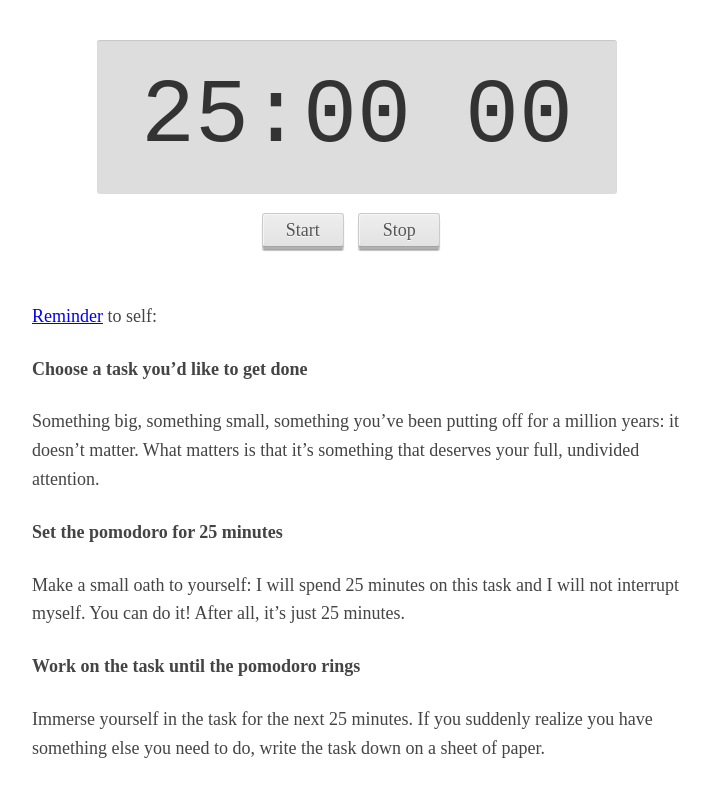
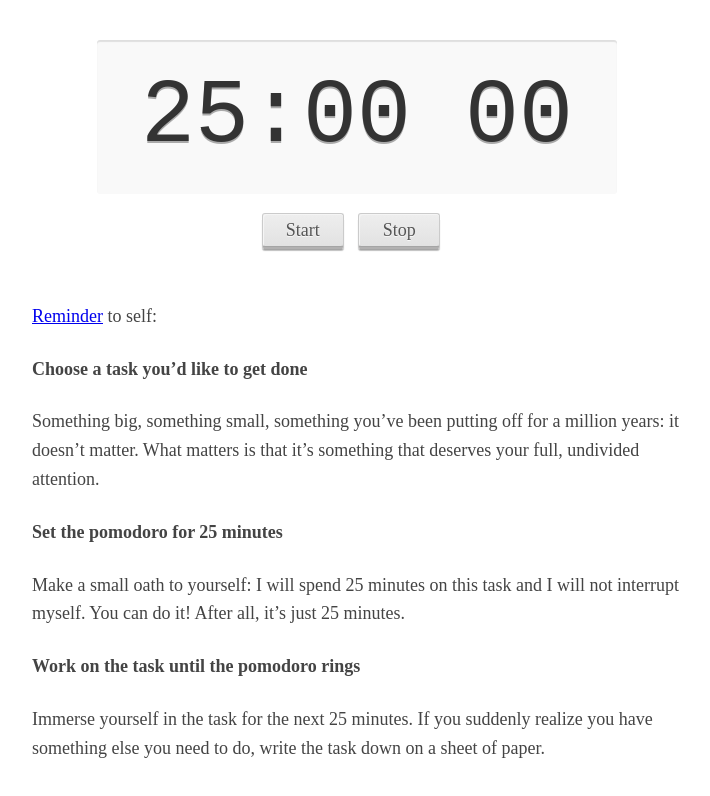
Before and after one commit to ianchanning/pom.ianchanning.com, a plain HTML site: page index.html in a window 1280 px wide. Shown: the whole page, without its empty margins (283-993 px from the left). Drawn offline with nearby package versions, Linux system fonts and the light colour scheme.

Commit message:
Minor change, style the clock
1. In css/style.css, lighten the background and put a slight text shadow on the numbers

```diff
--- a/css/style.css
+++ b/css/style.css
@@ -12,7 +12,7 @@ h1 {font-size: 25px}
 /*@link https://dribbble.com/shots/1012575--Freebie-Timer*/
 /*light*/
 body{background-color:#fff;}
-.chker > .clock{background-color:#ddd;box-shadow:0 1px 1px rgba(0, 0, 0, 0.1) inset;color:#333;}
+.chker > .clock{background-color:#f9f9f9;box-shadow:0 2px 1px rgba(0, 0, 0, 0.1) inset;color:#333;text-shadow:0px 2px 0 #aaa;}
 
 .chker > .clock{font-size:500%;}
 .chker > .clock > .chk{font-size:250%;}
```
